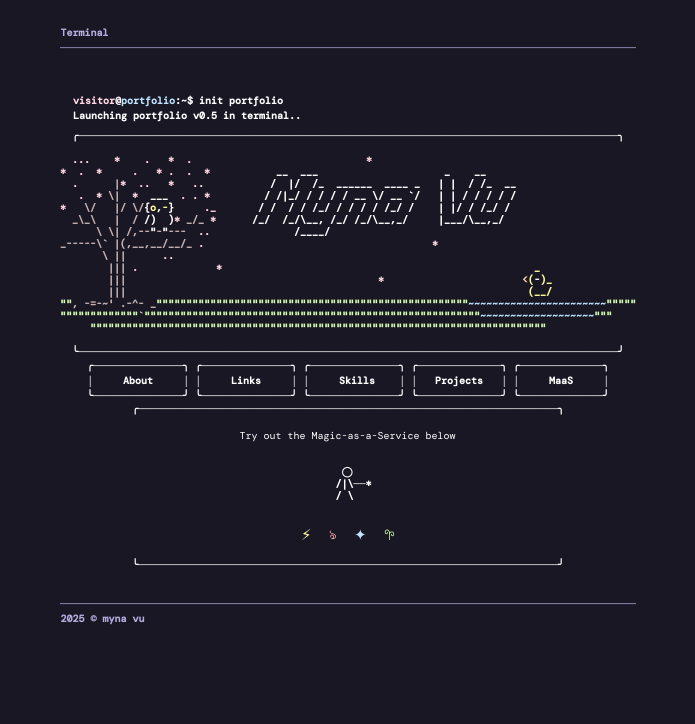
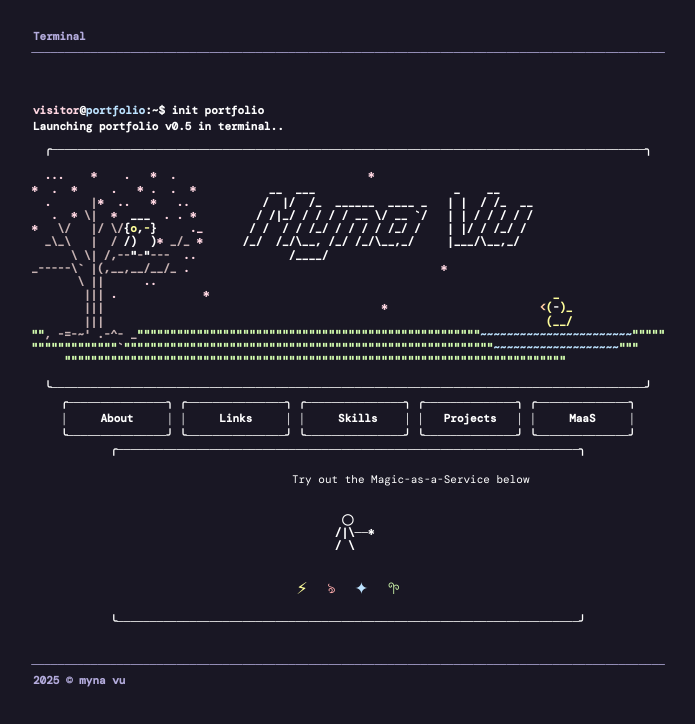
Before and after one commit to mynavu/portfoliov5, a React (Vite) app: page / in a window 1280 px wide. Both pictures are taken after a click on the element "MaaS". Shown: the top 724 px of the page, without its empty margins (292-987 px from the left). Built offline with nearby package versions, Linux system fonts and the light colour scheme; a web font is replaced by a local one.

Commit message:
test new format

```diff
--- a/src/App.jsx
+++ b/src/App.jsx
@@ -139,12 +139,12 @@ function App() {
   }, []);
 
   return (
-    <div className='main'>
-      <p className='ml-5 mt-10 l-black'>Terminal</p>
+    <div className='main flex flex-col items-center'>
+      <p className='mt-10 l-black self-start'>Terminal</p>
       <p className='text-center l-black'>────────────────────────────────────────────────────────────────────────────────────────────────</p>
-      <p className='mt-15 ml-10'><span className='pink'>visitor</span>@<span className='blue'>portfolio</span>:~$ <span className='typewriter' ref={initRef}></span></p>
-      <p className='mb-3 ml-10 fade'>Launching portfolio v0.5 in terminal..</p>
-      <div ref={bannerRef} className='flex banner flex-col items-center fade1'>
+      <p className='mt-15 self-start'><span className='pink'>visitor</span>@<span className='blue'>portfolio</span>:~$ <span className='typewriter' ref={initRef}></span></p>
+      <p className='mb-3 fade self-start'>Launching portfolio v0.5 in terminal..</p>
+      <div ref={bannerRef} className='banner fade1'>
       </div>
       <div className='small fade2 flex flex-col justify-center items-center' ref={navRef}>
         <pre >
@@ -176,7 +176,7 @@ function App() {
   </div>
   }
   <p className='text-center mt-10 l-black'>────────────────────────────────────────────────────────────────────────────────────────────────</p>
-  <p className='ml-5 l-black'>2025 © myna vu</p>
+  <p className='l-black self-start'>2025 © myna vu</p>
   </div>
   );
 }
--- a/src/Other.jsx
+++ b/src/Other.jsx
@@ -62,7 +62,7 @@ export const Other = () => {
 
   <span class="yellow">&#96;</span>
 <span class="yellow">──</span> *──
-                                 <span class="yellow">.</span>  ◯)
+  <span class="yellow">.</span>  ◯)&nbsp;&nbsp;&nbsp;&nbsp;&nbsp;
     /|
     / &#92;
 
@@ -189,6 +189,7 @@ export const Other = () => {
                 "state13" : stateRef.current === "state13" ?
                 "state14" : stateRef.current === "state14" ?
                 "state15" : "state16"
+
                 contentRef.current.innerHTML = stateRef.current === "state1" ?
 `<pre>
 
@@ -227,7 +228,7 @@ export const Other = () => {
 
   <span class="red">&#96;</span>
 <span class="red">──</span> *──
-                                 <span class="red">.</span>  ◯)
+  <span class="red">.</span>  ◯)&nbsp;&nbsp;&nbsp;&nbsp;&nbsp;
     /|
     / &#92;
 
@@ -249,7 +250,7 @@ export const Other = () => {
 
   <span class="red">.</span>
  <span class="red">─<span class="glow-red">*</span></span>──
-                                  <span class="red">'</span> ◯)
+  <span class="red">'</span> ◯)&nbsp;&nbsp;&nbsp;&nbsp;
    /|
    / &#92;
 
@@ -259,9 +260,9 @@ export const Other = () => {
 `<pre>
 
 
-
-                                    ◯  <span class="orange glow-orange">*</span>
-                                   /|&#92;/
+     <span class="orange glow-orange">*</span>
+  ◯_/
+ /|
  / &#92;
 
 
@@ -294,7 +295,7 @@ export const Other = () => {
 
       <span class="red glow-red">.'</span>
        <span class="orange glow-orange">)'</span>
-                                    ◯ <span class="orange glow-orange">(</span><span class="yellow glow-yellow">*</span><span class="orange glow-orange">.</span>
+    ◯ <span class="orange glow-orange">(</span><span class="yellow glow-yellow">*</span><span class="orange glow-orange">.</span>&nbsp;
    /|&#92;/
    / &#92;
 
@@ -761,15 +762,15 @@ export const Other = () => {
             {`╭──────────────────────────────────────────────────────────────────────╮`}
         </pre>
             <br />
-            <div className="self-start text-md" ref={contentRef}>
+            <div className="self-center text-md" ref={contentRef}>
 <pre>
-    <code>
+    <code className="flex flex-col items-center">
     <p className="font-thin">&nbsp;&nbsp;&nbsp;&nbsp;&nbsp;&nbsp;&nbsp;&nbsp;&nbsp;&nbsp;&nbsp;&nbsp;&nbsp;&nbsp;&nbsp;&nbsp;&nbsp;&nbsp;&nbsp;Try out the Magic-as-a-Service below</p>
     <br/>
     <br/>
-    {"                                    ◯"}<br />
-    {"                                   /|\\"}──*<br />
-    {"                                   / \\"}
+    {"   ◯"}<br />
+    {"  /|\\"}──*<br />
+    {"  / \\"}
     <br/>
     <br/>
     <br/>
--- a/src/index.css
+++ b/src/index.css
@@ -8,7 +8,7 @@ body, html {
   font-family: "DM Mono", monospace;
   color: white;
   font-weight: 800;
-  font-size: 10px;
+  font-size: 11px;
   padding-bottom: 20px;
 }
 
@@ -81,8 +81,9 @@ body, html {
 
 
 .main {
-  width: 600px;
+  width: 630px;
   margin: auto;
+  padding: 0;
 }
 
 .small {
@@ -91,7 +92,7 @@ body, html {
 }
 
 .smallest {
-  width: 330px;
+  width: 350px;
   margin: auto;
 }
 
```
Lines whose indentation alone changed are shown as unchanged.
